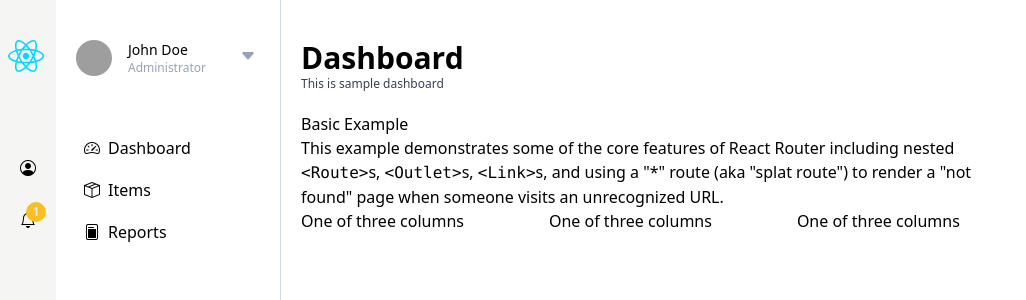
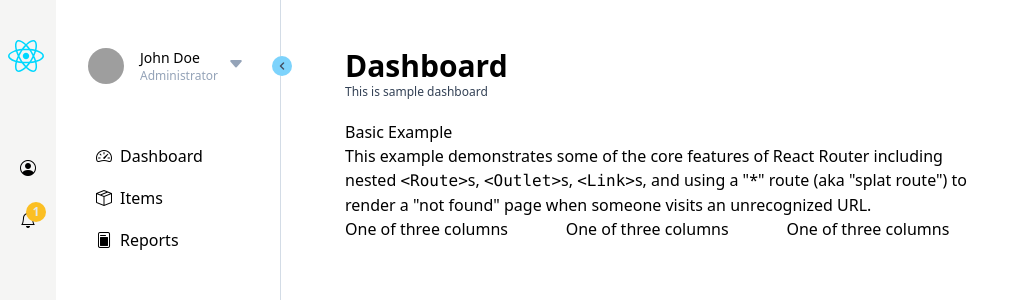
Before and after one commit to yogaxv/ashen-dashboard, a React (Vite) app: page / in a window 1280 px wide. Shown: the top 300 px of the page, without its empty margins (0-1026 px from the left). Built offline with nearby package versions, Linux system fonts and the light colour scheme; grey boxes are pictures that could not be loaded.

Commit message:
toggle sidebar

```diff
--- a/src/components/Layouts/MasterLayout.tsx
+++ b/src/components/Layouts/MasterLayout.tsx
@@ -1,13 +1,39 @@
 import HeaderPage from "./HeaderPage/HeaderPage";
 import MainSidebar from "./MainSidebar/MainSidebar";
 import SecondSidebar from "./SecondSidebar/SecondSidebar";
+import useSidebarStore from "./../../store/siderbar";
+import { useState } from "react";
 
 const MasterLayout = () => {
+  const [open, setOpen] = useState(true);
+  const [display, setDisplay] = useState(true);
+
+  const handleToggleClick = () => {
+    if(open){
+      setDisplay(!display)
+      setTimeout(() => setOpen(!open), 100)
+    } else {
+      setOpen(!open)
+      setTimeout(() => setDisplay(!display), 400)
+    }
+  }
+
   return (
     <div className="w-full min-h-screen flex ">
-      <aside className="flex flex-row h-screen w-80 sm:border-r border-gray-light ">
+      <aside
+        className={`flex flex-row h-screen w-80 sm:border-r border-gray-light relative duration-300 ${
+          open ? "w-80" : "w-14 delay-300"
+        }`}
+      >
+        <div
+          className="w-5 h-5 flex items-center rounded-full justify-center bg-sky-300 cursor-pointer absolute top-14 -right-3 z-20"
+          onClick={handleToggleClick}
+        >
+          <i className={`bi bi-chevron-left scale-50 stroke-width-2 text-slate-600 ${!open && "rotate-180"}`}></i>
+        </div>
+
         <MainSidebar />
-        <SecondSidebar />
+        <SecondSidebar className={`transition-all duration-200 ${display ? "opacity-100" : "opacity-0"}`} />
 
         <button
           type="button"
@@ -17,7 +43,7 @@ const MasterLayout = () => {
       </aside>
 
       <main className="flex flex-row">
-        <section className="container pt-10 p-5">
+        <section className="container pt-12 px-16">
           <HeaderPage
             name="Dashboard"
             description="This is sample dashboard"
--- a/src/components/Layouts/SecondSidebar/SecondSidebar.tsx
+++ b/src/components/Layouts/SecondSidebar/SecondSidebar.tsx
@@ -1,9 +1,13 @@
 import React from "react";
 import UserMenu from "../UserMenu/UserMenu";
 
-const SecondSidebar = () => {
+interface Props {
+  className: string
+}
+
+const SecondSidebar = ({className}: Props) => {
   return (
-    <div className="flex flex-col flex-1 h-screen w-56 px-5 content-start py-10">
+    <div className={`flex flex-col flex-1 h-screen w-56 px-8 content-start py-12 ${className}`}>
       <UserMenu />
 
       <ul className="w-full group mt-14">
--- a/src/index.css
+++ b/src/index.css
@@ -1,3 +1,14 @@
 @tailwind base;
 @tailwind components;
 @tailwind utilities;
+
+@layer components {
+  .stroke-width-2 {
+    -webkit-text-stroke-width: 2px;
+  }
+
+  .stroke-width-3 {
+    -webkit-text-stroke-width: 3px;
+  }
+  /* ... */
+}
```
